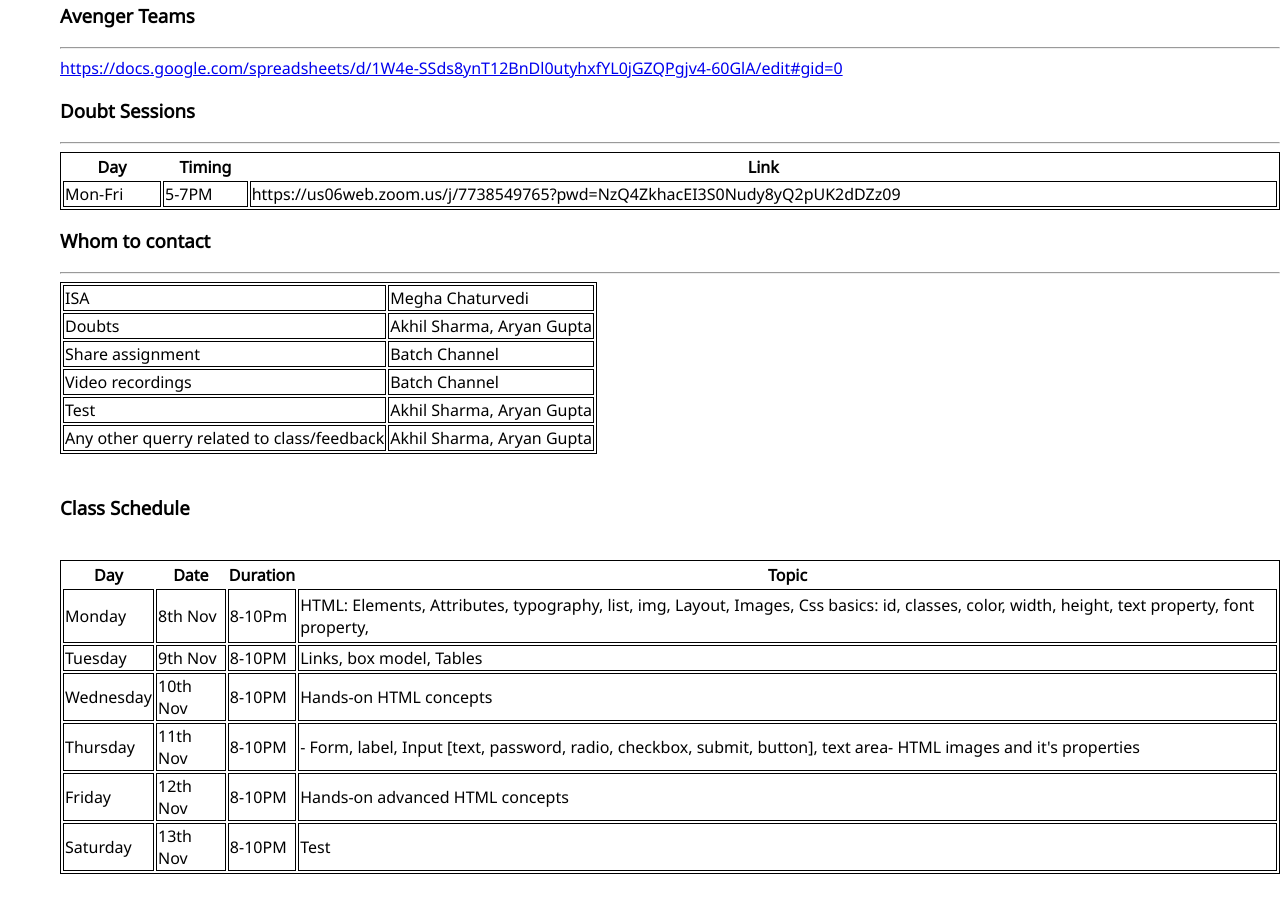
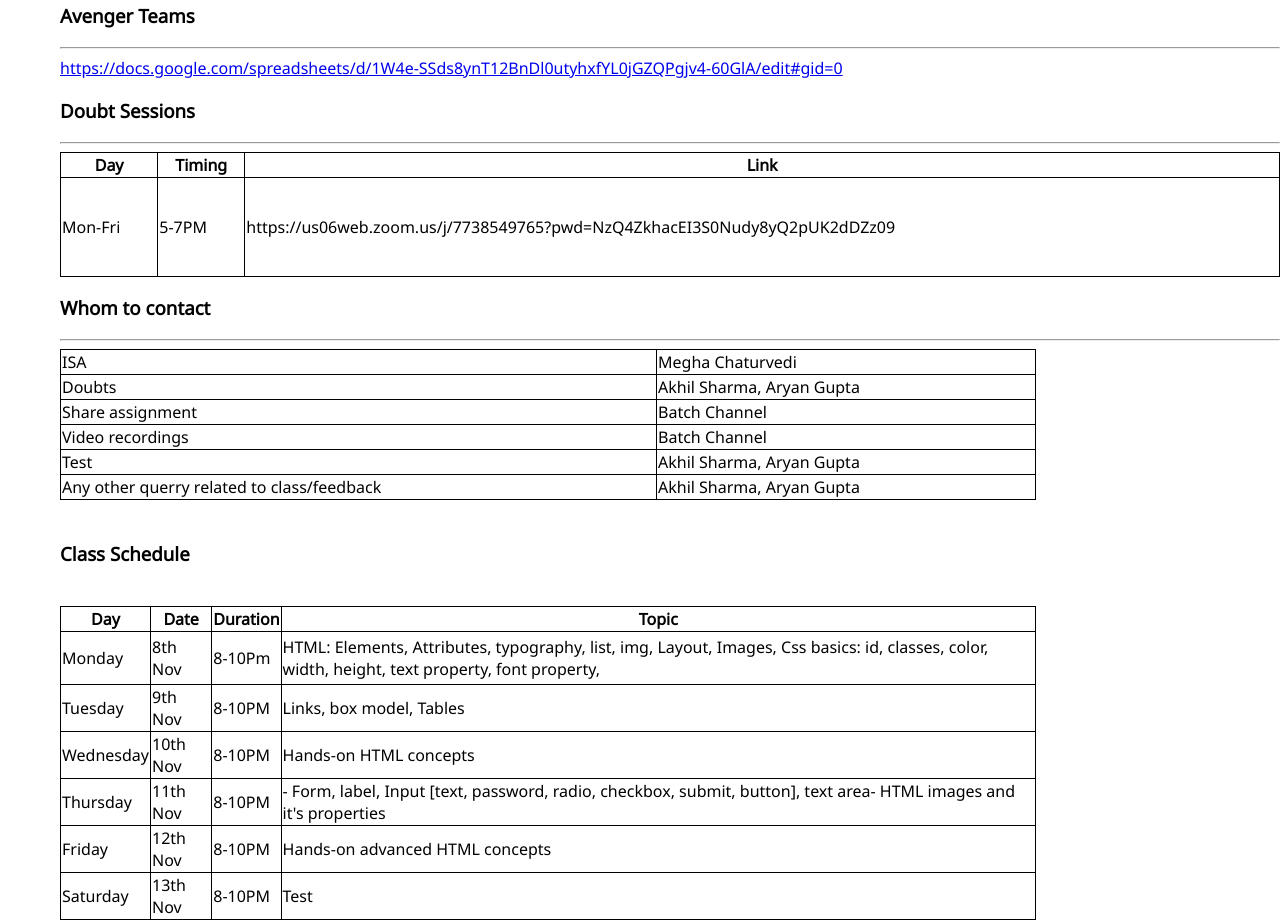
Before and after one commit to maitrish1/TeamsWiki, a plain HTML site: page index.html in a window 1280 px wide. Shown: the part 945-1865 px from the top of the page. Before the commit the page ends 1819 px from the top, so only its background shows below. Drawn offline with Linux system fonts and the light colour scheme.

Commit message:
first commit

```diff
--- a/index.css
+++ b/index.css
@@ -15,6 +15,31 @@ body{
     flex-direction: row-reverse;
 }
 
-table, thead, td {
+#table1, th, td{
     border: 1px solid black;
+    border-collapse: collapse;
 }
+#table1{
+    width: 80%;
+    height: 125px;
+    margin-top: 0px;
+}
+
+#table2, thead, td{
+    border: 1px solid black;
+    border-collapse: collapse;
+}
+#table2{
+    width: 80%;
+    height: 10px;
+}
+
+#table3, thead, td{
+    border: 1px solid black;
+    border-collapse: collapse;
+}
+
+#table3{
+    width: 80%;
+    height: 10px;
+}
--- a/index.html
+++ b/index.html
@@ -81,7 +81,7 @@
                     <div>
                         <h3>Doubt Sessions</h3>
                         <hr>
-                        <table style="width: 100%;">
+                        <table id="table1" style="width: 100%;">
                             <thead>
                             <tr>
                                 <th>Day</th>
```
